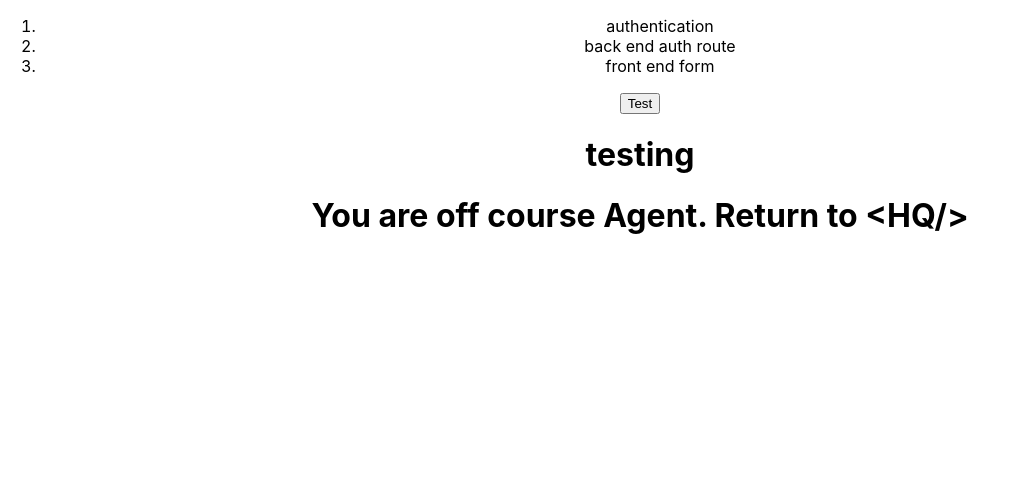
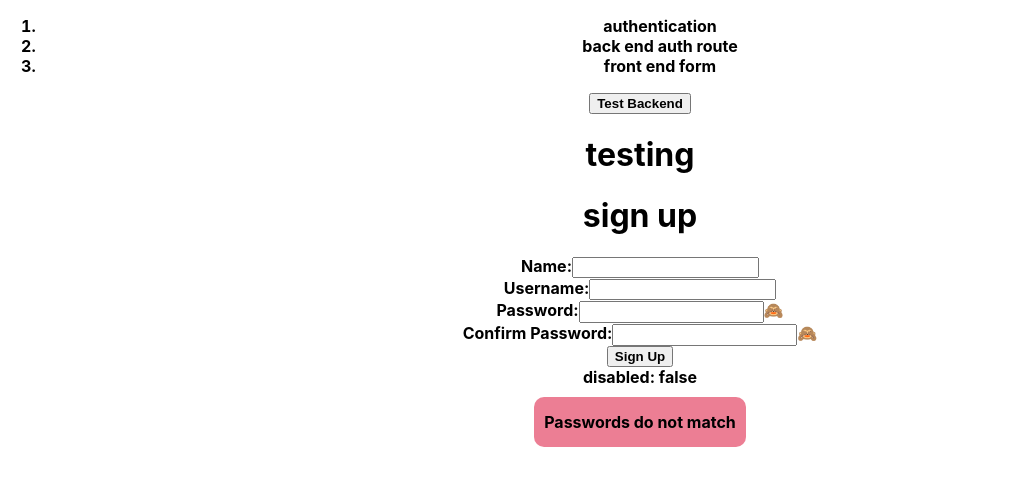
Before and after one commit to jennac0312/MERN-project, a React (Create React App) app: page /signup in a window 1280 px wide. Shown: the top 486 px of the page, without its empty margins (0-1009 px from the left). Built offline with nearby package versions, Linux system fonts and the light colour scheme.

Commit message:
a mess i am fixing

```diff
--- a/src/App.js
+++ b/src/App.js
@@ -4,13 +4,16 @@ import { handleClick, testing } from './utilities/test/index';
 import { useContext } from 'react';
 import { AppContext } from './contexts/app_context';
 import { Routes, Route } from 'react-router-dom';
+import LogIn from './pages/log-in/LogIn';
+import SignUp from './pages/sign-up/SignUp';
 
 function App() {
 
   const { test } = useContext( AppContext )
 
   const button = async () => {
-    const testResponse = await testing()
+    const testResponse = await handleClick()
+    // const testResponse = await testing()
     console.log( testResponse ) // undefined
   }
 
@@ -22,10 +25,12 @@ function App() {
         <li> front end form  </li>
       </ol>
 
-    <button onClick={button}>Test</button>
+    <button onClick={button}>Test Backend</button>
     <h1>{ test }</h1>
 
     <Routes>
+      <Route path={"/login"} element={ <LogIn /> } />
+      <Route path={"/signup"} element={ <SignUp /> } />
       <Route path={"/test"} element={ <h1>test route works</h1>} />
       <Route path={"/*"} element={ <h1>You are off course Agent. Return to {'<HQ/>'}</h1>} />
     </Routes>
--- /dev/null
+++ b/src/components/error-message/Error.jsx
@@ -0,0 +1,12 @@
+import React from 'react'
+import "./error.css"
+
+const Error = ( { message } ) => {
+  return (
+    <div className='error'>
+      <p>{message}</p>
+    </div>
+  )
+}
+
+export default Error
--- /dev/null
+++ b/src/components/error-message/error.css
@@ -0,0 +1,12 @@
+div.error {
+    background-color: rgba(220, 20, 60, 0.548);
+    height: 30px;
+    display: flex;
+    justify-content: center;
+    align-items: center;
+    width: fit-content;
+    margin: auto;
+    padding: 10px;
+    border-radius: 10px;
+    margin-top: 10px;
+}
--- /dev/null
+++ b/src/pages/log-in/LogIn.jsx
@@ -0,0 +1,11 @@
+import React from 'react'
+
+const Login = () => {
+  return (
+    <div>
+      <h1>log in</h1>
+    </div>
+  )
+}
+
+export default Login
--- /dev/null
+++ b/src/pages/sign-up/SignUp.jsx
@@ -0,0 +1,123 @@
+import React, { useState } from 'react'
+import './signup.css'
+import { signUp, testSignUp } from '../../utilities/sign-up'
+import Error from '../../components/error-message/Error'
+
+const SignUp = () => {
+
+    const [ formData, setFormData ] = useState({})
+    const [ showPassword, setShowPassword ] = useState(false)
+    const [ passwordsMatch, setPasswordsMatch ] = useState(null)
+
+    const handleChange = ( e ) => {
+        e.preventDefault()
+        console.log(e.target.value)
+
+        setFormData({
+            ...formData,
+            [e.target.name] : e.target.value
+        })
+
+        console.log( formData )
+    }
+
+    const handleSubmit = async ( e ) => {
+        e.preventDefault()
+        // setPasswordsMatch(formData.password === formData.confirmPassword)
+
+        console.log( 'signing up as', formData )
+        await signUp( formData )
+        // await testSignUp()
+    }
+
+    const isDisabled = () => {
+        // let fields = []
+        // let inputs = document.querySelectorAll('form input')
+        // console.log(inputs)
+        // inputs.forEach((input) => {
+        //     console.log(input.value)
+        //     console.log( input.innerText === '' ? true : false )
+        //     input.innerText === '' ? fields.push('empty') : fields.push('okay')
+        // })
+
+        const inputs = document.querySelectorAll('form input')
+
+        for( const input of inputs ){
+            if( input.value.trim() === "") return true
+        }
+        return false
+
+        // console.log(fields)
+        // if(formData.name === "") return true
+        // if(formData.username === "") return true
+        // if(formData.password === "") return true
+        // if(formData.confirmPassword === "") return true
+
+        return false
+    }
+
+  return (
+    <main>
+        <h1>sign up</h1>
+        <form action="" autoComplete='off' onSubmit={(e) => handleSubmit(e)}>
+            <div>
+                <label htmlFor="">Name:</label>
+                <input
+                    type="text"
+                    name='name'
+                    value={formData.name || ""}
+                    onChange={(e) => handleChange(e)}
+                />
+            </div>
+            <div>
+                <label htmlFor="">Username:</label>
+                <input
+                    type="text"
+                    name='username'
+                    value={formData.username || ""}
+                    onChange={(e) => handleChange(e)}
+                />
+            </div>
+            <div>
+                <label htmlFor="">Password:</label>
+                <input
+                    type="text"
+                    name='password'
+                    value={formData.password || ""}
+                    className={ !showPassword ? 'asterisk' : undefined}
+                    onChange={(e) => handleChange(e)}
+                />
+                <span
+                    onClick={() => setShowPassword(!showPassword)}
+                >
+                    { showPassword ? '🙊' : '🙈' }
+                </span>
+            </div>
+            <div>
+                <label htmlFor="">Confirm Password:</label>
+                <input
+                    type="text"
+                    name='confirmPassword'
+                    value={formData.confirmPassword || ""}
+                    className={ !showPassword ? 'asterisk' : undefined}
+                    onChange={(e) => handleChange(e)}
+                />
+                <span
+                    onClick={() => setShowPassword(!showPassword)}
+                >
+                    { showPassword ? '🙊' : '🙈' }
+                </span>
+            </div>
+            <button type='submit' disabled={isDisabled()}>Sign Up</button>
+        </form>
+        disabled: {String(isDisabled())}
+        {/* { String(passwordsMatch) } */}
+        {/* { !passwordsMatch || passwordsMatch !== null &&  */}
+            <Error message="Passwords do not match"/>
+        {/* } */}
+
+    </main>
+  )
+}
+
+export default SignUp
--- /dev/null
+++ b/src/pages/sign-up/signup.css
@@ -0,0 +1,17 @@
+* {
+    font-weight: bold;
+}
+
+form {
+    display: flex;
+    flex-direction: column;
+}
+
+main button {
+    width: fit-content;
+    margin: auto;
+}
+
+.asterisk {
+    font-family: 'wingdings';
+}
--- /dev/null
+++ b/src/utilities/sign-up/index.js
@@ -0,0 +1,31 @@
+import axios from "axios"
+const BASE_URL = '/user/signup'
+
+export const signUp = async ( formData ) => {
+    try {
+        const res = await axios.post(BASE_URL, formData, {
+            // method: "POST",
+            headers: {
+                'Content-Type' : 'application/json'
+            },
+            // body: JSON.stringify( formData )
+        })
+        // does not work
+        // const res = await axios(BASE_URL, {
+        //     method: "POST",
+        //     headers: {
+        //         'Content-Type' : 'application/json'
+        //     },
+        //     body: JSON.stringify( formData )
+        // })
+        console.log(res)
+    } catch (error) {
+        console.error( error )
+    }
+}
+
+export const testSignUp = async () => {
+    await axios(BASE_URL, {
+        method: "GET"
+    })
+}
```
Also changed, not shown: controllers/auth/index.js (added, +18 -0 lines), routes/auth/index.js (added, +13 -0 lines), server.js (+10 -0 lines), src/utilities/test/index.js (+1 -1 lines).
